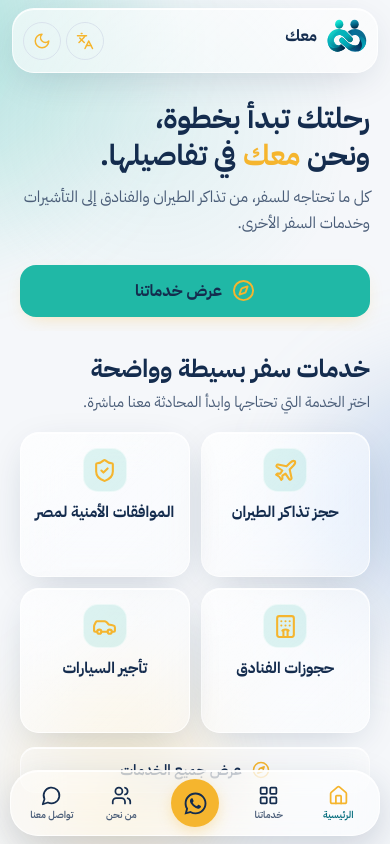
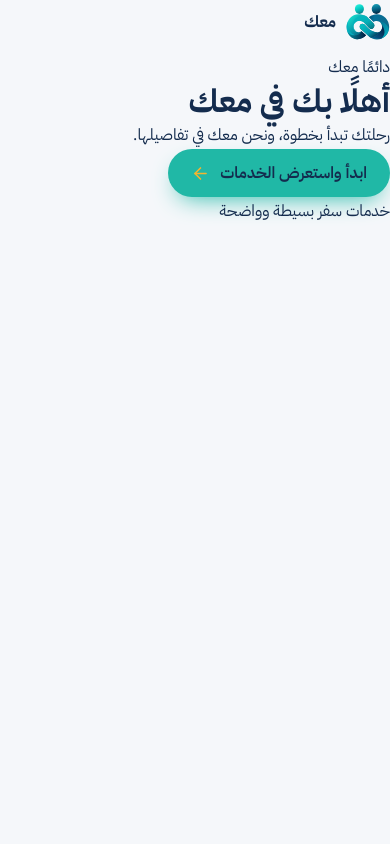
Before and after one commit to khwy1d/Maak, a React (Vite) app: page / in a window 390 px wide. Shown: the top 844 px of the page. Built offline with nearby package versions, Linux system fonts and the light colour scheme.

Commit message:
Add a dedicated mobile-first welcome screen

```diff
--- a/src/App.tsx
+++ b/src/App.tsx
@@ -1,5 +1,6 @@
 import { useEffect, useState } from "react";
-import { Download, House, LayoutGrid, MessageCircle, Plane, Users, X } from "lucide-react";
+import { Download, House, LayoutGrid, MessageCircle, Plane, Users, X, ArrowLeft } from "lucide-react";
+import Logo from "./components/Logo";
 import { useApp } from "./context/AppContext";
 import Header from "./components/Header";
 import Hero from "./components/Hero";
@@ -16,6 +17,7 @@ function currentPath() {
 
 export default function App() {
   const [path, setPath] = useState(currentPath);
+  const [welcomeComplete, setWelcomeComplete] = useState(() => { try { return sessionStorage.getItem("maak-welcome-complete") === "1"; } catch { return false; } });
   const [installPrompt, setInstallPrompt] = useState<any>(null);
   const [installDismissed, setInstallDismissed] = useState(false);
   const { t, lang } = useApp();
@@ -56,6 +58,21 @@ export default function App() {
   };
 
   const isHome = path === "/";
+  if (isHome && !welcomeComplete) return (
+    <main className="welcome-screen" dir={lang === "ar" ? "rtl" : "ltr"}>
+      <div className="welcome-glow" aria-hidden="true" />
+      <div className="welcome-content">
+        <div className="welcome-logo"><Logo /></div>
+        <span className="welcome-eyebrow">{lang === "ar" ? "دائمًا معك" : "ALWAYS WITH YOU"}</span>
+        <h1>{lang === "ar" ? "أهلًا بك في معك" : "Welcome to MAAK"}</h1>
+        <p>{lang === "ar" ? "رحلتك تبدأ بخطوة، ونحن معك في تفاصيلها." : "Your journey starts with one step. We’re with you in every detail."}</p>
+        <button className="btn btn-primary welcome-continue" onClick={() => { try { sessionStorage.setItem("maak-welcome-complete", "1"); } catch { /* storage may be unavailable */ } setWelcomeComplete(true); }}>
+          {lang === "ar" ? "ابدأ واستعرض الخدمات" : "Continue to services"} <ArrowLeft size={19} />
+        </button>
+      </div>
+      <div className="welcome-bottom">{lang === "ar" ? "خدمات سفر بسيطة وواضحة" : "Simple, clear travel services"}</div>
+    </main>
+  );
   return (
     <>
       <GlassBackground />
```
